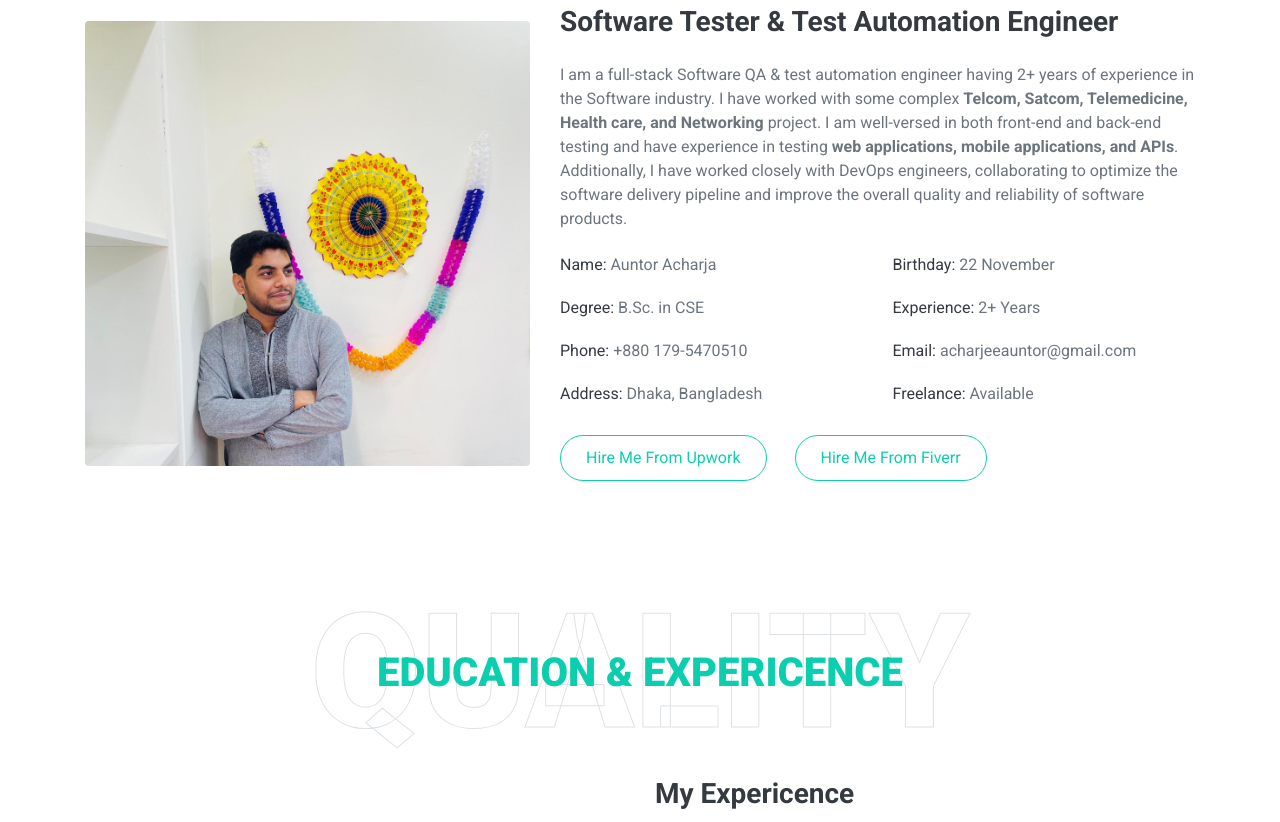
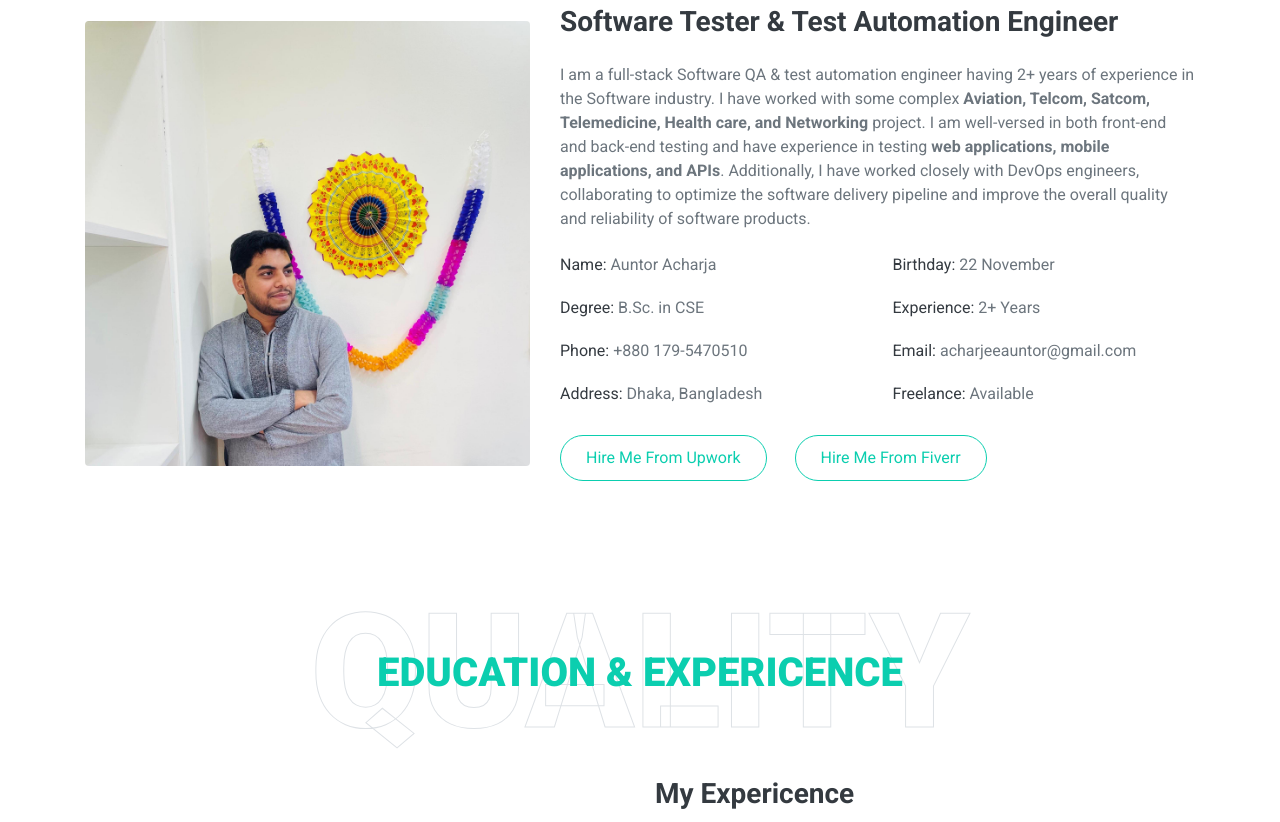
Before and after one commit to acharjeeauntor/acharjeeauntor.github.io, a plain HTML site: page index.html in a window 1280 px wide. Shown: the part 1091-1913 px from the top of the page. Drawn offline with nearby package versions, Linux system fonts and the light colour scheme.

Commit message:
Intro update

```diff
--- a/index.html
+++ b/index.html
@@ -93,7 +93,7 @@
                 <div class="col-lg-7">
                     <h3 class="mb-4">Software Tester & Test Automation Engineer</h3>
                     <p>I am a full-stack Software QA & test automation engineer having 2+ years of experience in the
-                        Software industry. I have worked with some complex <b>Telcom, Satcom, Telemedicine, Health care,
+                        Software industry. I have worked with some complex <b>Aviation, Telcom, Satcom, Telemedicine, Health care,
                             and Networking </b>project. I am well-versed in both front-end and back-end testing and have
                         experience in testing <b>web applications, mobile applications, and APIs</b>. Additionally, I
                         have worked closely with DevOps engineers, collaborating to optimize the software delivery
```
Also changed, not shown: 1 other file.
